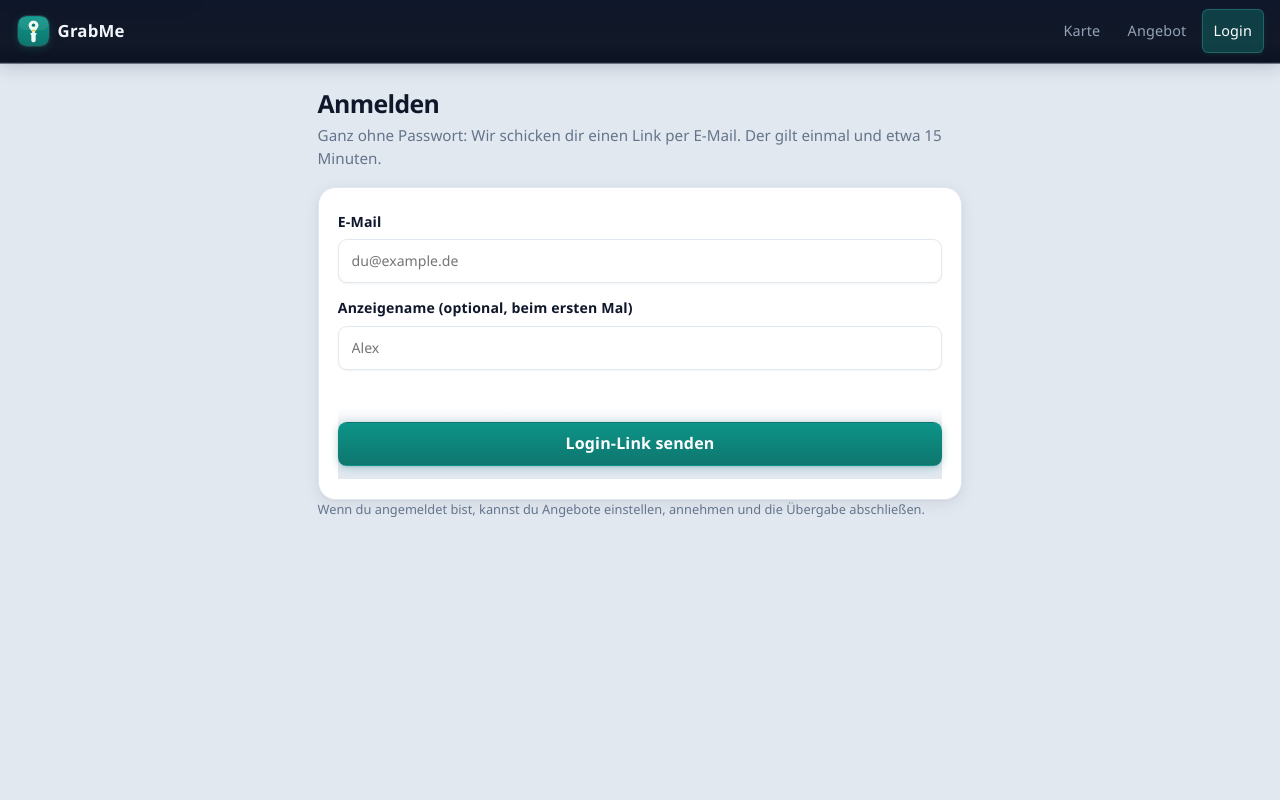
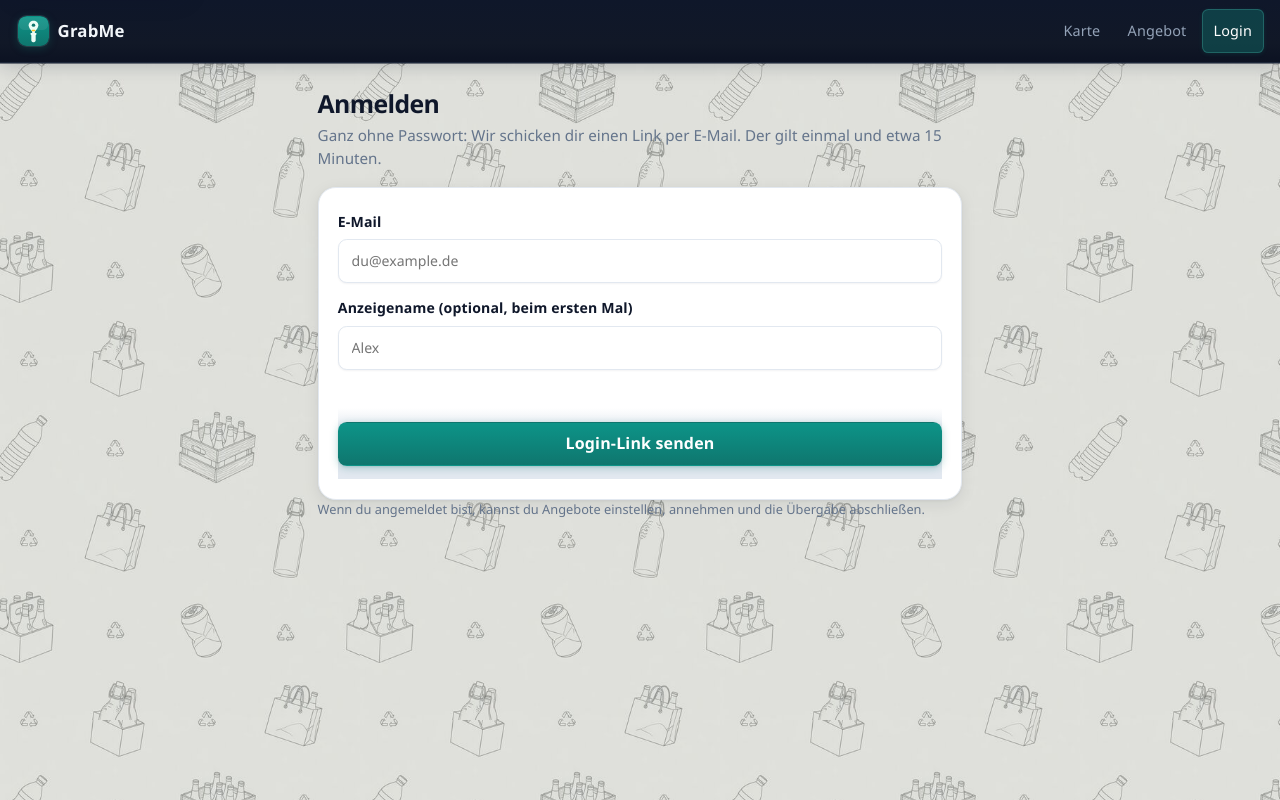
Before and after one commit to jango-blockchained/pfloop, a React (Vite) app: page /login in a window 1280 px wide. Built offline with nearby package versions, Linux system fonts and the light colour scheme; no server answers.

Commit message:
Add WhatsApp-style Pfand pattern background.
Subtle light-gray tile with bottles, cans, and crates on the app shell.

```diff
--- a/src/react-app/index.css
+++ b/src/react-app/index.css
@@ -3,7 +3,9 @@
 	/* Surfaces */
 	--bg: #0f172a;
 	--bg-elevated: #1e293b;
-	--bg-app: #e2e8f0;
+	--bg-app: #e8eaed;
+	--bg-pattern: url("/bg-pattern.jpg");
+	--bg-pattern-size: 360px;
 	--panel: #f8fafc;
 	--panel-dark: #1e293b;
 	--surface: #ffffff;
@@ -173,7 +175,12 @@ select {
 	flex-direction: column;
 	min-height: 100%;
 	height: 100%;
-	background: var(--bg-app);
+	/* WhatsApp-style Pfand doodle tile (cans, bottles, crates) */
+	background-color: var(--bg-app);
+	background-image: var(--bg-pattern);
+	background-repeat: repeat;
+	background-size: var(--bg-pattern-size) var(--bg-pattern-size);
+	background-attachment: local;
 	color: var(--text);
 }
 
@@ -2486,6 +2493,7 @@ code {
 	.form,
 	.panel-block {
 		background: #fff !important;
+		background-image: none !important;
 		box-shadow: none !important;
 		color: #000 !important;
 	}
```
Also changed, not shown: public/bg-pattern.jpg (added).
